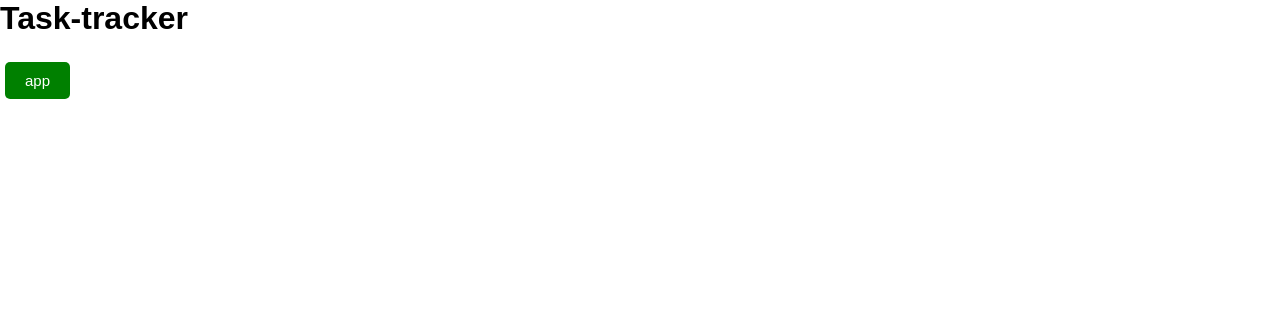
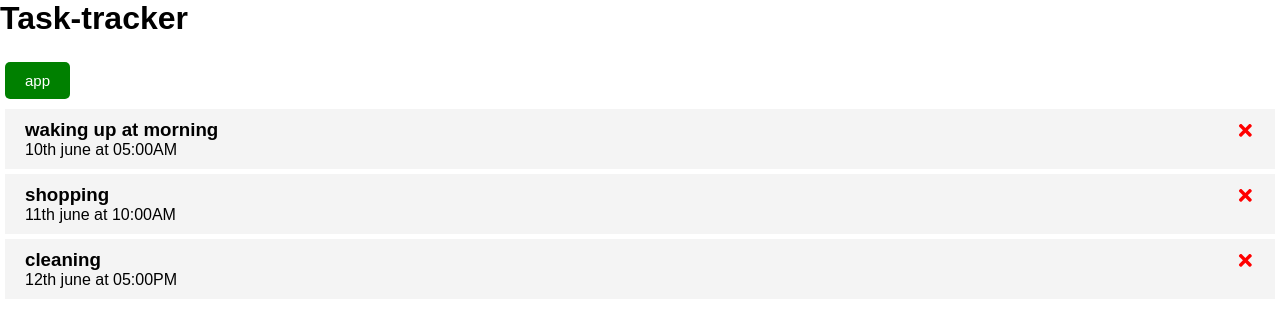
Before and after one commit to ksagar03/task-tracker, a React (Create React App) app: page / in a window 1280 px wide. Shown: the top 326 px of the page. Built offline with nearby package versions, Linux system fonts and the light colour scheme.

Commit message:
added new components(task and tasks)

```diff
--- a/package.json
+++ b/package.json
@@ -9,6 +9,7 @@
     "prop-types": "15.8.1",
     "react": "^18.2.0",
     "react-dom": "^18.2.0",
+    "react-icons": "^4.4.0",
     "react-scripts": "5.0.1",
     "web-vitals": "^2.1.4"
   },
--- a/src/App.js
+++ b/src/App.js
@@ -1,8 +1,27 @@
 // import logo from './logo.svg';
-
+import { useState } from "react";
 import Header from "./Components/Header";
+import Tasks from "./Components/Tasks";
 
 function App() {
+
+  const [task,settask] =useState([{id:1,
+    text:"waking up at morning",
+    day:"10th june at 05:00AM",
+    Reminder:true},
+    {id:2,
+     text:"shopping",
+     day:"11th june at 10:00AM",
+     Reminder:true},
+     {id:3,
+        text:"cleaning",
+        day:"12th june at 05:00PM",
+        Reminder:false},])
+
+
+
+
+
   // const a = "sagar";
   return (
     <div className="App">
@@ -10,6 +29,8 @@ function App() {
       <Header title="Task-tracker" />
       {/* if we won't define any properties then header container will take
 defaultpropes  */}
+
+      <Tasks task={task} />
     </div>
   );
 }
--- /dev/null
+++ b/src/components/Task.js
@@ -0,0 +1,13 @@
+import React from 'react'
+import {FaTimes} from 'react-icons/fa'
+
+const Task = ({task}) => {
+  return (
+    <div className='task'>
+      <h3>{task.text} <FaTimes style={{color:'red'}} /></h3>
+      <p>{task.day}</p>
+    </div>
+  )
+}
+
+export default Task
--- /dev/null
+++ b/src/components/Tasks.js
@@ -0,0 +1,23 @@
+import React, { useState } from 'react'
+import Task from './Task'
+// now we have started using hooks
+// state-> The state is a built-in React object that is used to contain data or information about
+// the component. A component’s state can change over time; whenever it changes, the component
+// re-renders. The change in state can happen as a response to user action or system-generated
+// events and these changes determine the behavior of the component and how it will render.
+
+
+// state which are defined in the function are immutable also the states can't re-render itself
+// (in function defined).
+// therefore to overcome this situation we use hooks to re-render and to change data
+//  there are several hooks which comes in handy in react
+const Tasks = ({task}) => {
+  return (
+    <>
+      {task.map((task)=>(<Task key={task.id} task={task} />
+        ))}
+    </>
+  )
+}
+
+export default Tasks
```
Also changed, not shown: 2 other files (tests, documents, lock files or other folders).
